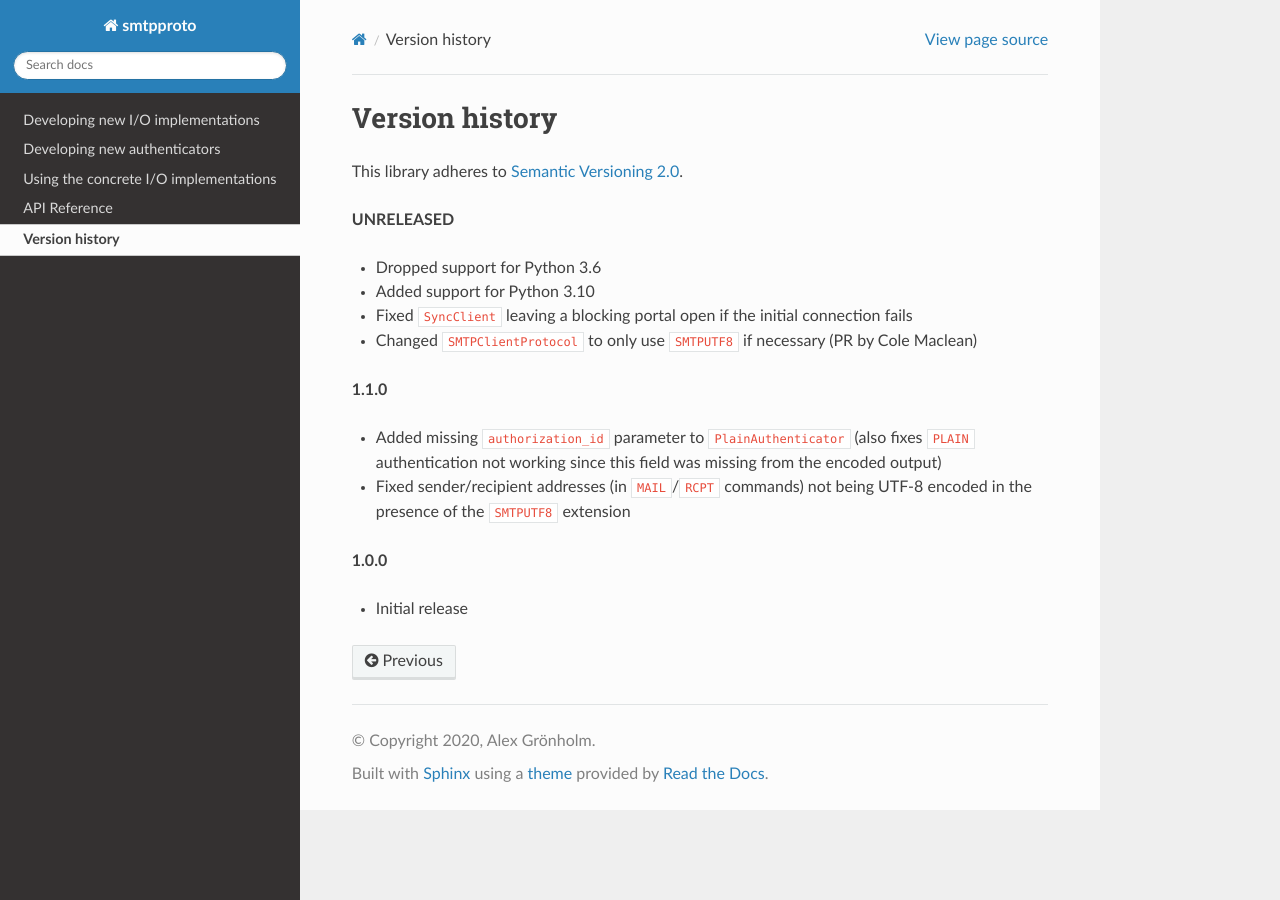
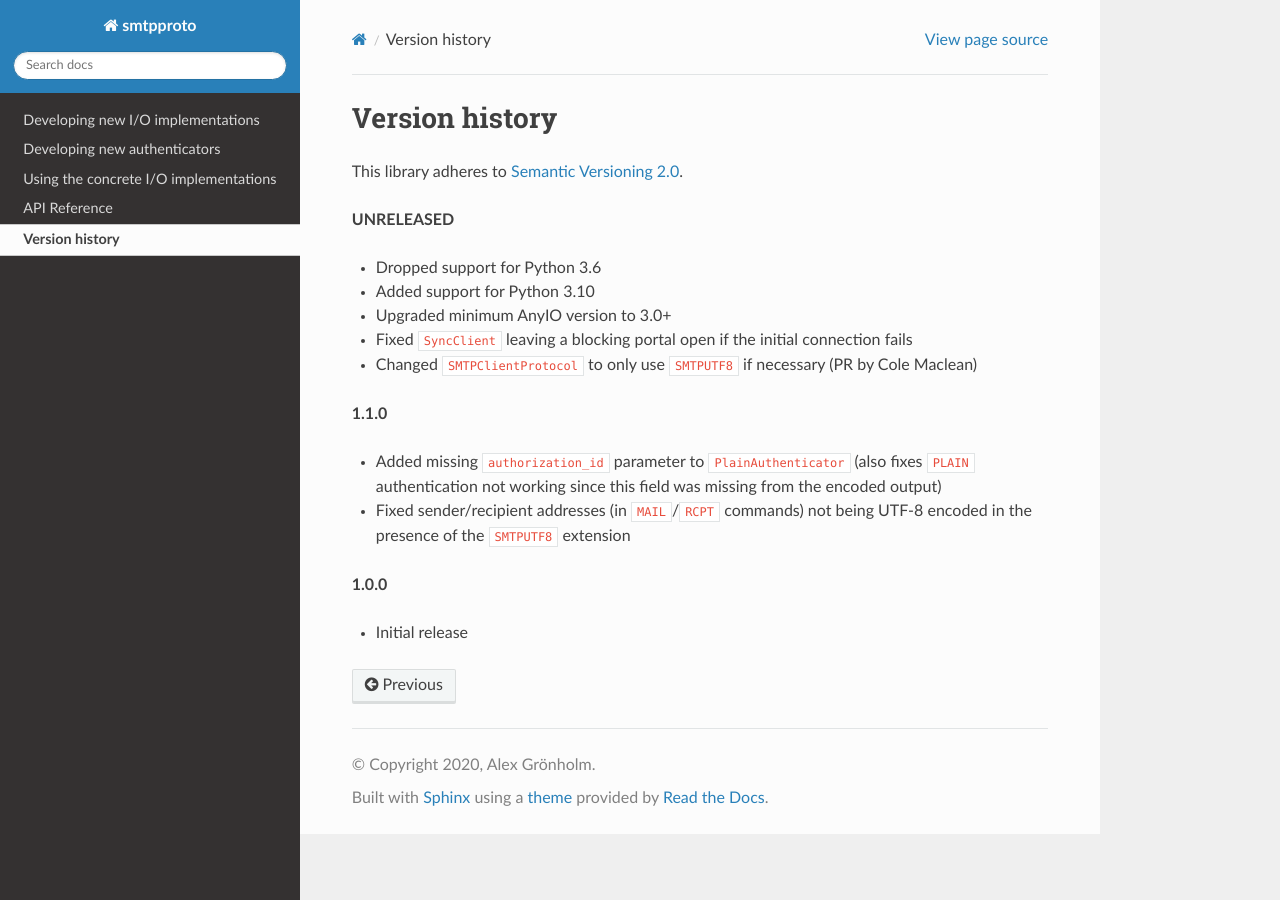
Before and after one commit to agronholm/smtpproto, a Sphinx documentation site: the page built from docs/versionhistory.rst, in a window 1280 px wide. Built offline with Sphinx 7.4.7 and the Read the Docs theme 2.0.0, drawn with Linux system fonts in a browser that asks for light colours; the version number could not be read and is left out.

Commit message:
Added note about upgrade to AnyIO 3.0+

```diff
--- a/docs/versionhistory.rst
+++ b/docs/versionhistory.rst
@@ -7,6 +7,7 @@ This library adheres to `Semantic Versioning 2.0 <http://semver.org/>`_.
 
 - Dropped support for Python 3.6
 - Added support for Python 3.10
+- Upgraded minimum AnyIO version to 3.0+
 - Fixed ``SyncClient`` leaving a blocking portal open if the initial connection fails
 - Changed ``SMTPClientProtocol`` to only use ``SMTPUTF8`` if necessary (PR by Cole Maclean)
 
```
